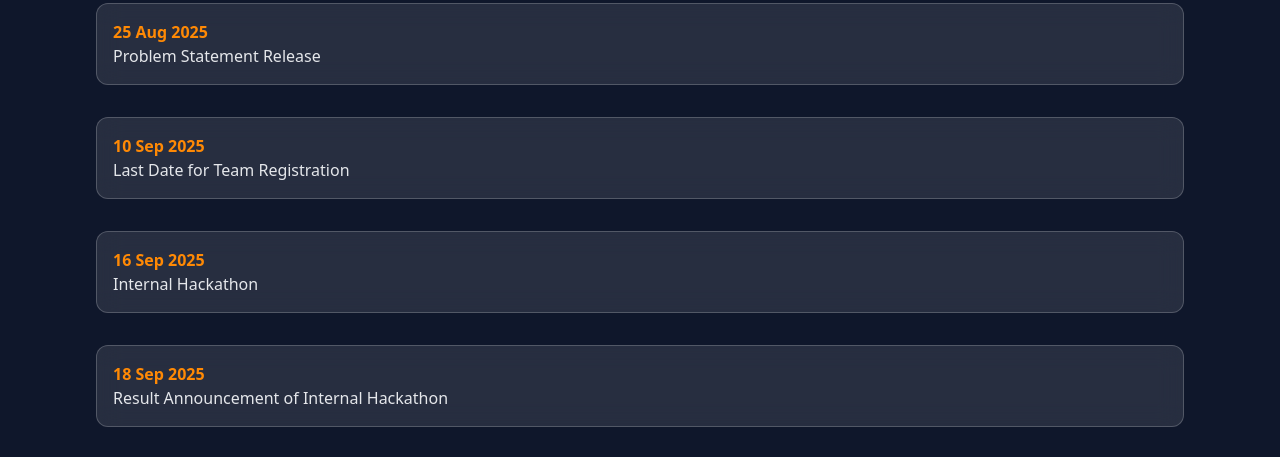
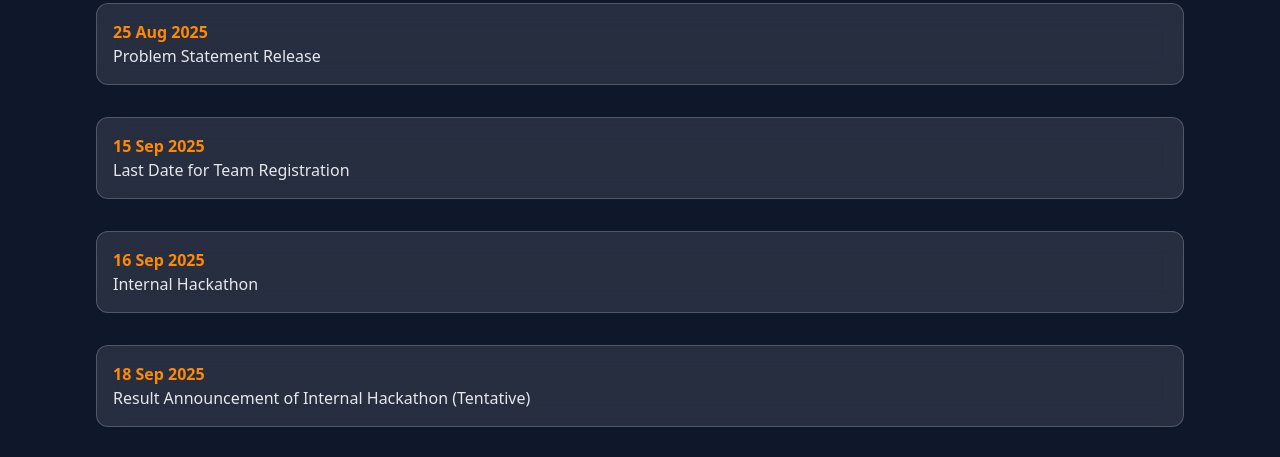
Before and after one commit to ayushsaini7717/SIHWebsite, a React (Vite) app: page / in a window 1280 px wide. Shown: the part 1840-2297 px from the top of the page. Built offline with nearby package versions, Linux system fonts and the light colour scheme.

Commit message:
updated the timeline section

```diff
--- a/src/components/PrizesSection.jsx
+++ b/src/components/PrizesSection.jsx
@@ -5,7 +5,7 @@ const PrizesSection = () => {
 
       <p className="text-lg mb-6 text-gray-300 leading-relaxed">
         The hackathon is not just about winning, but about representing{" "}
-        <span className="font-semibold text-orange-400">BTKIT Dwarahat</span>
+        <span className="font-semibold text-orange-400">BTKIT Dwarahat </span>
         at the national level. The{" "}
         <span className="text-green-400 font-semibold">top 25 teams</span> will
         be shortlisted to represent our institute at{" "}
--- a/src/components/RegistrationSection.jsx
+++ b/src/components/RegistrationSection.jsx
@@ -18,7 +18,7 @@ const RegistrationSection = () => {
 
       <div className="bg-white/10 backdrop-blur-md rounded-xl border border-white/20 p-6 text-left mb-8">
         <h3 className="text-xl font-semibold mb-4 text-orange-300">
-          ✅ Eligibility Criteria
+          Eligibility Criteria
         </h3>
         <ul className="list-disc list-inside space-y-2 text-gray-200">
           <li>
--- a/src/components/TimelineSection.jsx
+++ b/src/components/TimelineSection.jsx
@@ -23,9 +23,9 @@ const TimelineEvent = ({ event, delay }) => {
 const TimelineSection = () => {
   const events = [
     { date: "25 Aug 2025", title: "Problem Statement Release" },
-    { date: "10 Sep 2025", title: "Last Date for Team Registration" },
+    { date: "15 Sep 2025", title: "Last Date for Team Registration" },
     { date: "16 Sep 2025", title: "Internal Hackathon" },
-    { date: "18 Sep 2025", title: "Result Announcement of Internal Hackathon" },
+    { date: "18 Sep 2025", title: "Result Announcement of Internal Hackathon (Tentative)" },
     { date: "Dec 2025", title: "Grand Finale (National SIH)" },
   ];
 
```
